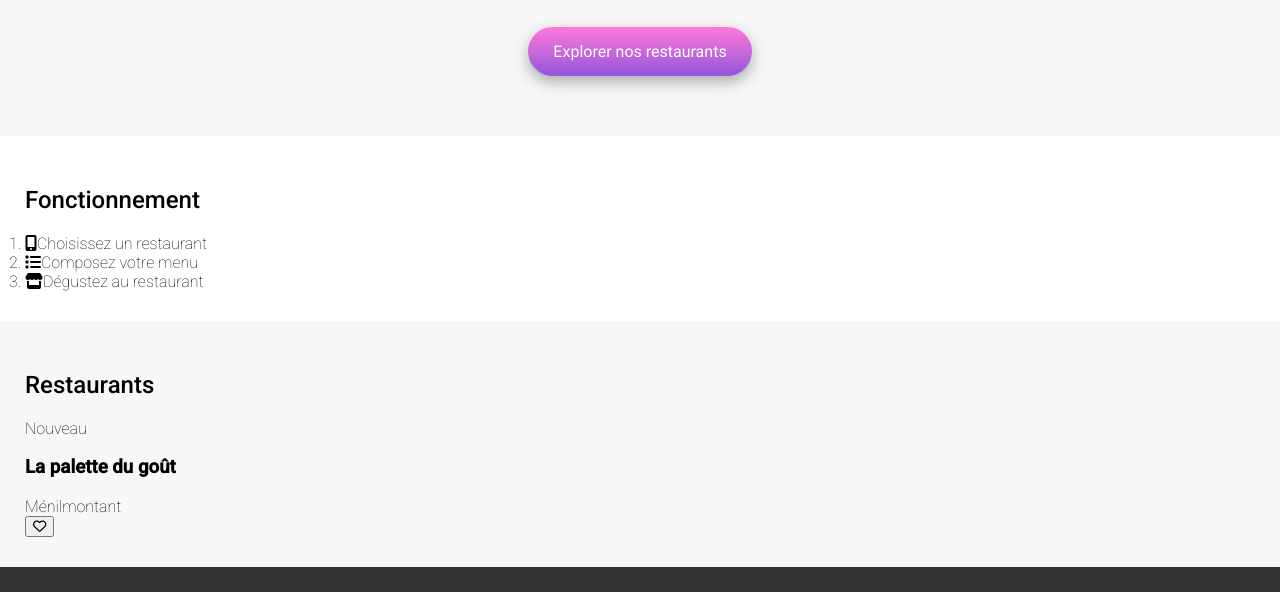
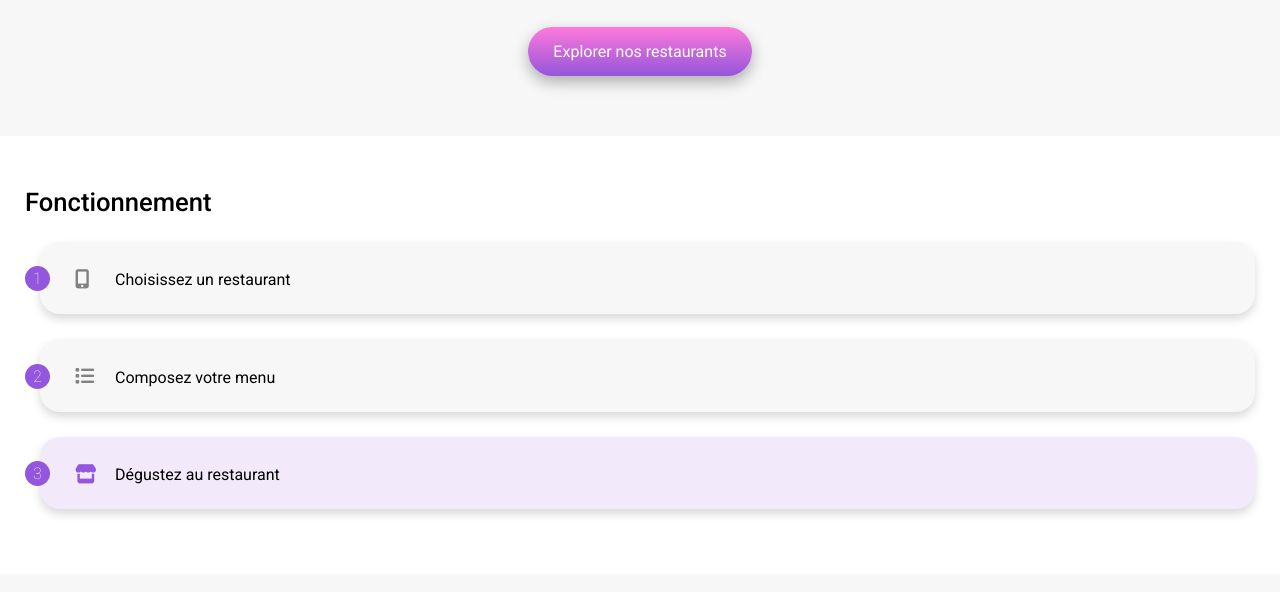
Before and after one commit to ThomasCharuel/ohmyfood, a website: page index.html in a window 1280 px wide. Shown: the part 208-800 px from the top of the page. Drawn offline with Linux system fonts and the light colour scheme; a web font is replaced by a local one.

Commit message:
Implement how to section

```diff
--- a/index.html
+++ b/index.html
@@ -33,9 +33,9 @@
         <article class="how-to-section">
             <h2>Fonctionnement</h2>
             <ol class="how-to-section__list">
-                <li><p><i class="fa-solid fa-mobile-screen-button"></i>Choisissez un restaurant</p></li>
-                <li><p><i class="fa-solid fa-list"></i>Composez votre menu</p></li>
-                <li><p><i class="fa-solid fa-store"></i>Dégustez au restaurant</p></li>
+                <li class="how-to-section__list-item"><i class="fa-solid fa-mobile-screen-button"></i><p>Choisissez un restaurant</p></li>
+                <li class="how-to-section__list-item"><i class="fa-solid fa-list"></i><p>Composez votre menu</p></li>
+                <li class="how-to-section__list-item how-to-section__list-item--highlight"><i class="fa-solid fa-store"></i><p>Dégustez au restaurant</p></li>
             </ol>
         </article>
         <section class="restaurants-section">
--- a/sass/pages/_home.scss
+++ b/sass/pages/_home.scss
@@ -1,16 +1,63 @@
 .home-main {
   & > * {
-    padding: 30px 25px;
+    padding: 30px 25px 40px;
   }
 
   h2 {
     font-weight: $font-weight-bolder;
+    font-size: 1.6rem;
   }
 }
 
 .how-to-section {
   &__list {
-    list-style-type: decimal;
+    counter-reset: list-counter; // CSS counter: https://developer.mozilla.org/fr/docs/Web/CSS/CSS_Counter_Styles/Using_CSS_counters
+    position: relative;
+  }
+
+  &__list-item {
+    counter-increment: list-counter;
+    display: flex;
+    align-items: center;
+    background-color: $color-light-grey;
+    box-shadow: rgba(0, 0, 0, 0.15) 0px 5px 10px;
+    padding: 28px 25px 25px 35px;
+    border-radius: 20px;
+    margin: 25px 0px 25px 15px;
+
+    &::before {
+      content: counter(list-counter);
+      background-color: $color-primary;
+      color: white;
+      $circle-diameter: 25px;
+      width: $circle-diameter;
+      height: $circle-diameter;
+      line-height: $circle-diameter;
+      border-radius: 50%;
+      text-align: center;
+
+      position: absolute;
+      left: 0px;
+      margin-top: -2px;
+    }
+
+    p {
+      font-weight: $font-weight-bold;
+    }
+
+    i {
+      color: lighten($color-dark-grey, 30%);
+      font-size: 1.2rem;
+      width: 40px;
+    }
+
+    &--highlight {
+      background-color: lighten($color-primary, 35%);
+
+      i {
+        color: $color-primary;
+      }
+    }
   }
 }
 
```
Also changed, not shown: public/css/style.css, 1 other file.
